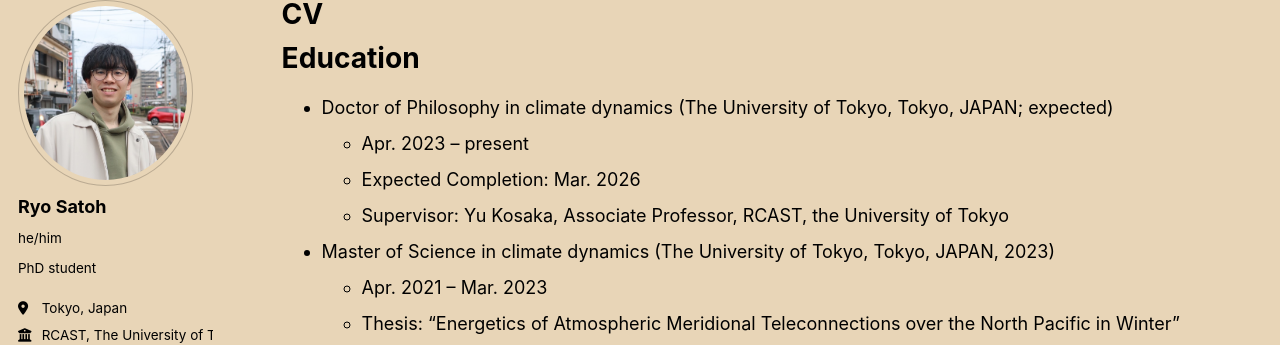
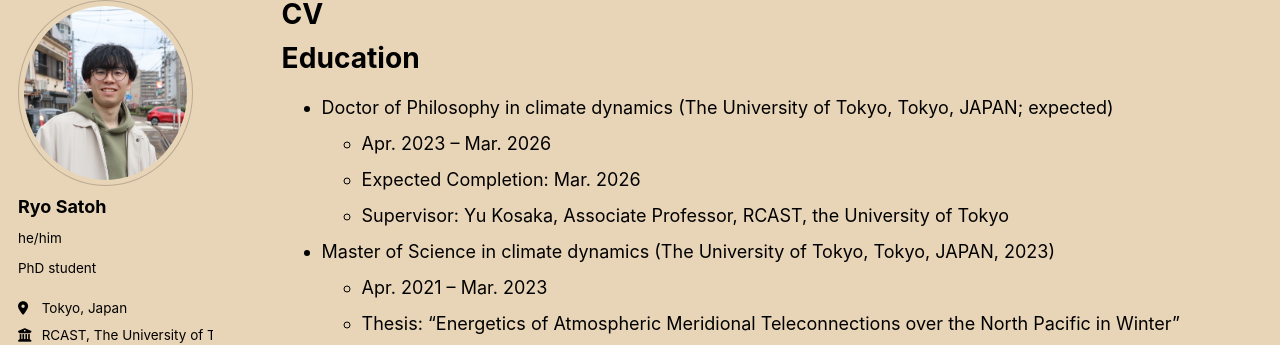
Before and after one commit to ryosatoh/ryosatoh.github.io, a Jekyll site: the page built from _pages/cv.md, in a window 1280 px wide and 900 px high. Shown: the part 99-444 px from the top of the window. Built offline with Jekyll 4.4.1, drawn with Linux system fonts in a browser that asks for light colours; some web fonts are replaced; a script bundle is joined from its source files by our own code; library files that are not in the unit come from our copies.

Commit message:
Update cv.md

```diff
--- a/_pages/cv.md
+++ b/_pages/cv.md
@@ -12,7 +12,7 @@ redirect_from:
 Education
 ======
 *	Doctor of Philosophy in climate dynamics (The University of Tokyo, Tokyo, JAPAN; expected)
-	* Apr. 2023 – present
+	* Apr. 2023 – Mar. 2026
 	* Expected Completion: Mar. 2026
 	* Supervisor: Yu Kosaka, Associate Professor, RCAST, the University of Tokyo
 *	Master of Science in climate dynamics (The University of Tokyo, Tokyo, JAPAN, 2023)
```
